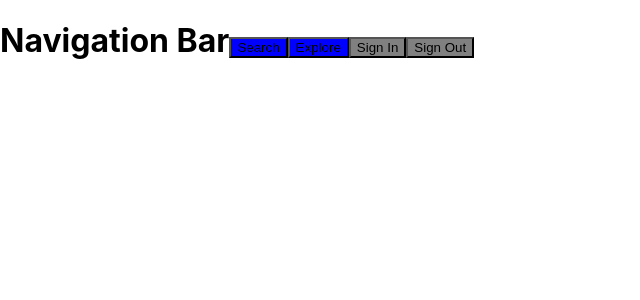
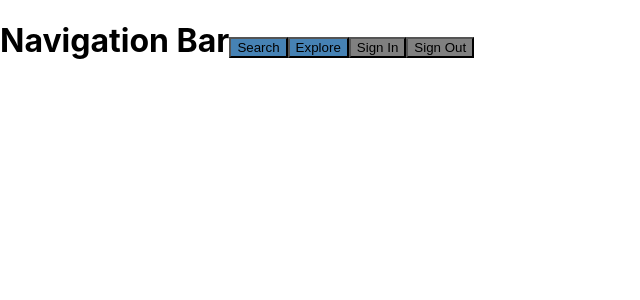
Before and after one commit to EthanCOgle/RateMyTrip, a React (Create React App) app in the folder rate-my-trip/: page / in a window 1280 px wide. Shown: the top 300 px of the page, without its empty margins (0-640 px from the left). Built offline with nearby package versions, Linux system fonts and the light colour scheme.

Commit message:
more na bar changes

```diff
--- a/rate-my-trip/src/App.js
+++ b/rate-my-trip/src/App.js
@@ -4,7 +4,7 @@ import { useState } from "react"
 function App() {
   return (
     <div>
-      <NavBar />
+      <NavBar className="navbar"/>
     </div>
   );
 }
--- a/rate-my-trip/src/Components/NavBar.js
+++ b/rate-my-trip/src/Components/NavBar.js
@@ -6,8 +6,8 @@ const NavBar = ({ title }) => {
     <div>
       <h1>
         {title}
-        <Button color="blue" text="Search"/>
-        <Button color="blue" text="Explore"/>
+        <Button text="Search"/>
+        <Button text="Explore"/>
         <Button color="grey" text="Sign In"/>
         <Button color="grey" text="Sign Out"/>
       </h1>
```
